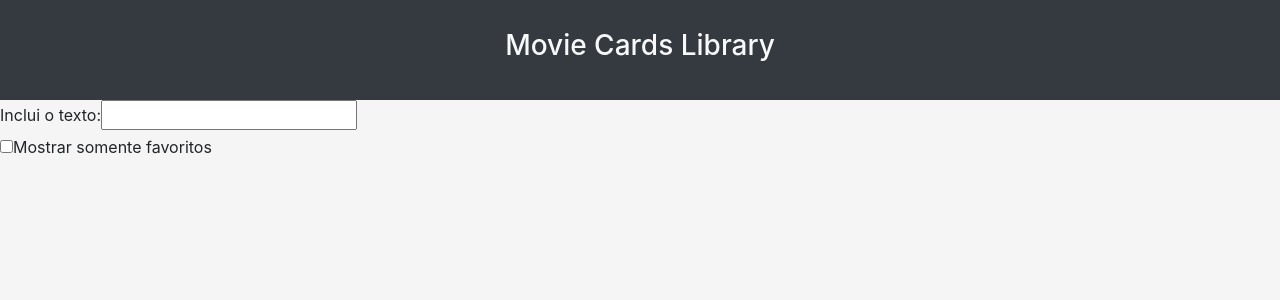
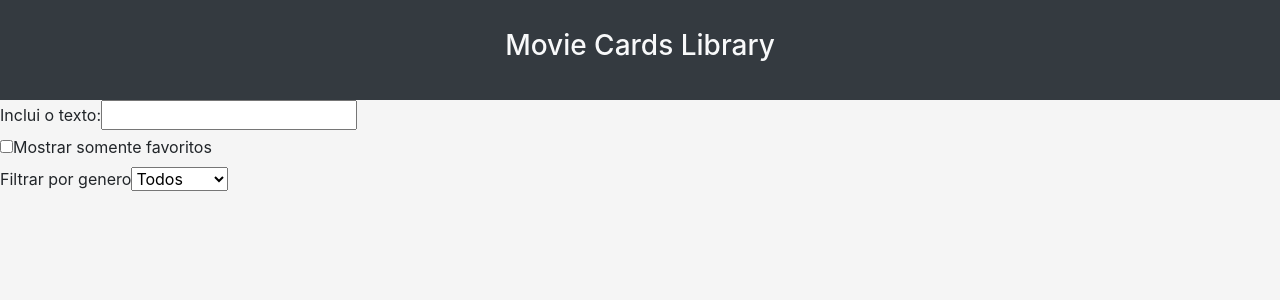
Before and after one commit to tryber/sd-04-block12-project-movie-card-library-stateful, a React (Create React App) app: page / in a window 1280 px wide. Shown: the top 300 px of the page. Built offline with nearby package versions, Linux system fonts and the light colour scheme.

Commit message:
select genre ok

```diff
--- a/src/components/SearchBar.jsx
+++ b/src/components/SearchBar.jsx
@@ -6,25 +6,29 @@ class SearchBar extends Component {
     this.state = {
       searchText: '',
       bookMarkedOnly: false,
+      selectGenre: "",
     };
     this.onSearchTextChange = this.onSearchTextChange.bind(this);
     this.onBookmarkedChange = this.onBookmarkedChange.bind(this);
+    this.onSelectGenreChange = this.onSelectGenreChange.bind(this);
   }
 
   onSearchTextChange(event) {
-    this.setState(
-      {
-        search: event.target.value
-      }
-    );
+    this.setState({
+        search: event.target.value,
+    });
   }
 
-  onBookmarkedChange() {
-    this.setState(
-      {
-    //   bookMarkedOnly: event.taget.value
+  onBookmarkedChange(event) {
+    this.setState({
+      bookMarkedOnly: event.target.value
+    });
   }
-    );
+
+  onSelectGenreChange(event) {
+    this.setState({
+      selectGenre: event.target.value
+    });
   }
 
   render() {
@@ -32,11 +36,28 @@ class SearchBar extends Component {
       <section>
         <div>
           <label htmlFor="search-bar">Inclui o texto:</label>
-            <input type="text" name="search-bar" value={this.state.searchText} onChange={this.onSearchTextChange} ></input>
+          <input
+            type="text"
+            name="search-bar"
+            value={this.state.searchText}
+            onChange={this.onSearchTextChange} />
         </div>
         <div>
-            <input type="checkbox" name="checkbox" checked={this.state.bookMarkedOnly} onChange={this.onBookmarkedChange} />
+          <input
+            type="checkbox"
+            name="checkbox"
+            checked={this.state.bookMarkedOnly}
+            onChange={this.onBookmarkedChange} />
           <label htmlFor="checkbox">Mostrar somente favoritos</label>
+        </div>
+        <div>
+          <label htmlFor="select-genre">Filtrar por genero</label>
+          <select name="select=-genre" onChange={this.onSelectGenreChange}>
+            <option selected value={this.state.selectGenre}>Todos</option>
+            <option value="action">Acao</option>
+            <option value="comedy">Comedia</option>
+            <option value="thriller">Suspense</option>
+          </select>
         </div>
       </section>
     );
```
Lines whose indentation alone changed are shown as unchanged.
